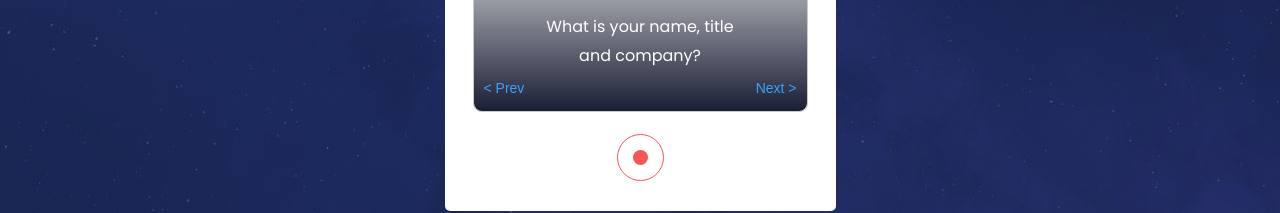
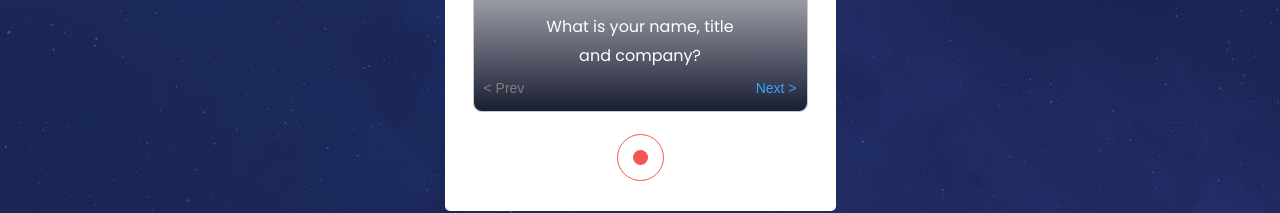
Before and after one commit to ArslanHayat12/fankave-poc, a React (Create React App) app in the folder fk-testimonial/: page /RecordScreen in a window 1280 px wide. Both pictures are taken after a click on the link "RECORD VIDEO". Shown: the part 542-755 px from the top of the page. Built offline with nearby package versions, Linux system fonts and the light colour scheme; no server answers.

Commit message:
disabled styling for first last question

```diff
--- a/fk-testimonial/src/components/QuestionsCard/QuestionsCard.js
+++ b/fk-testimonial/src/components/QuestionsCard/QuestionsCard.js
@@ -1,4 +1,4 @@
-import React, { useReducer, useMemo } from "react";
+import React, { useReducer, useMemo, useCallback } from "react";
 import { questionReducer } from "../../reducers/reducers";
 import { initialState, QuestionContext } from "../../context/QuestionContext";
 import { SET_INDEX } from '../../constants'
@@ -15,23 +15,23 @@ const QuestionsCard = () => {
     "Q4",
   ];
 
-  const gotToPrevQuestion = () => {
+  const gotToPrevQuestion = useCallback(() => {
     if (state.questionIndex > 0) {
       dispatch({
         type: SET_INDEX,
         payload: state.questionIndex - 1,
       });
     }
-  };
+  }, [state])
 
-  const gotToNextvQuestion = () => {
+  const gotToNextQuestion = useCallback(() => {
     if (state.questionIndex < questionArray.length - 1) {
       dispatch({
         type: SET_INDEX,
         payload: state.questionIndex + 1,
       });
     }
-  };
+  }, [state])
 
   return (
     <QuestionContext.Provider value={value}>
@@ -40,14 +40,14 @@ const QuestionsCard = () => {
 
         <article className="question-buttons-wrapper">
           <button
-            className="question-button prev-button"
-            onClick={gotToPrevQuestion}
+            className={`question-button prev-button${state.questionIndex === 0 ? ' disabled' : ''}`}
+            onClick={state.questionIndex === 0 ? undefined : gotToPrevQuestion}
           >
             {`< Prev`}
           </button>
           <button
-            className="question-button next-button"
-            onClick={gotToNextvQuestion}
+            className={`question-button next-button${state.questionIndex === questionArray.length - 1 ? ' disabled' : ''}`}
+            onClick={state.questionIndex === questionArray.length - 1 ? undefined : gotToNextQuestion}
           >
             {`Next >`}
           </button>
--- a/fk-testimonial/src/components/QuestionsCard/style.css
+++ b/fk-testimonial/src/components/QuestionsCard/style.css
@@ -23,6 +23,11 @@
 	padding: 10px;
 }
 
+.question-card .disabled {
+	color: #7e7e7e;
+	cursor: default;
+}
+
 .question-card .question-buttons-wrapper {
 	display: flex;
 	align-items: center;
```
Lines whose indentation alone changed are shown as unchanged.
